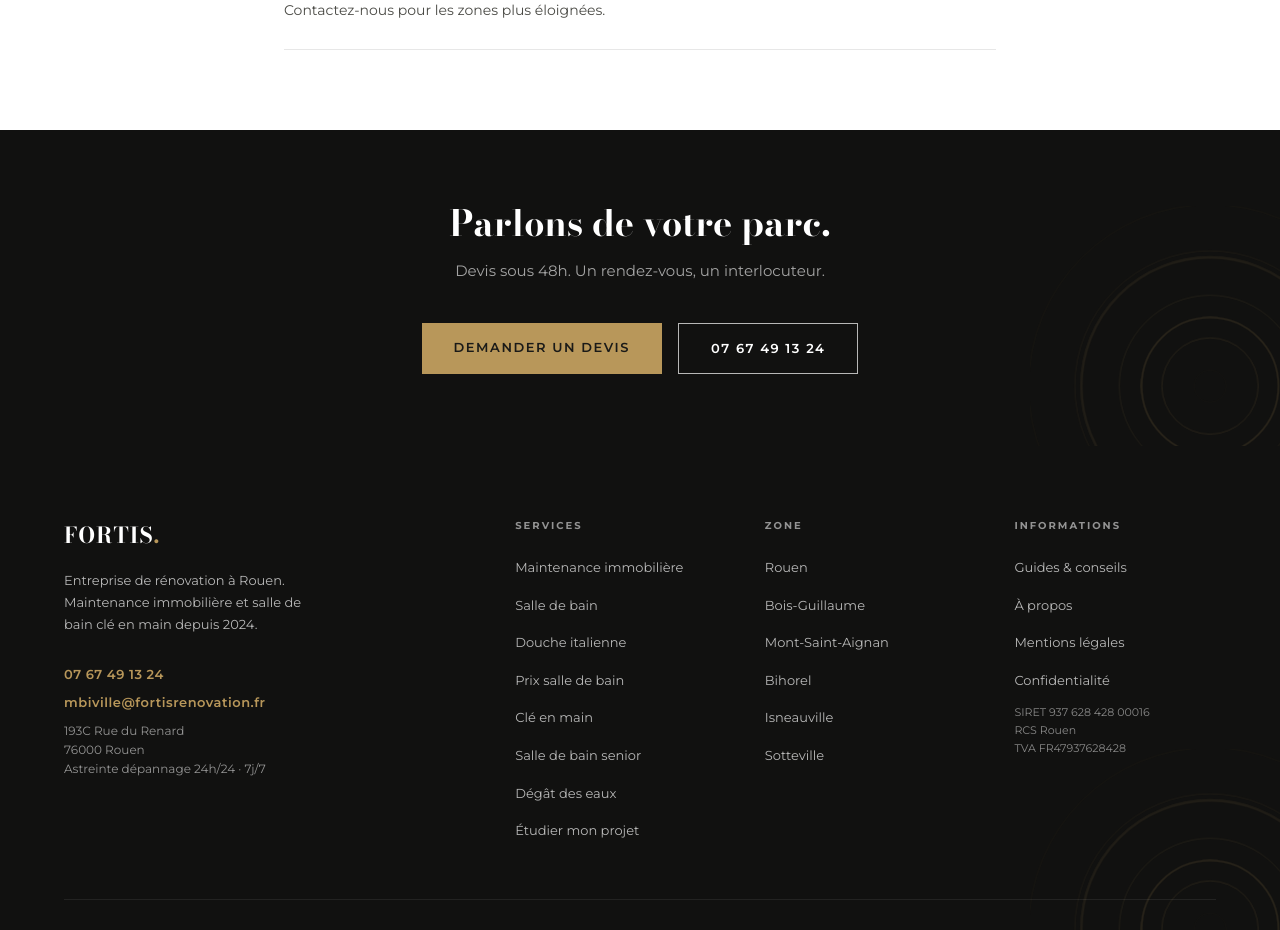
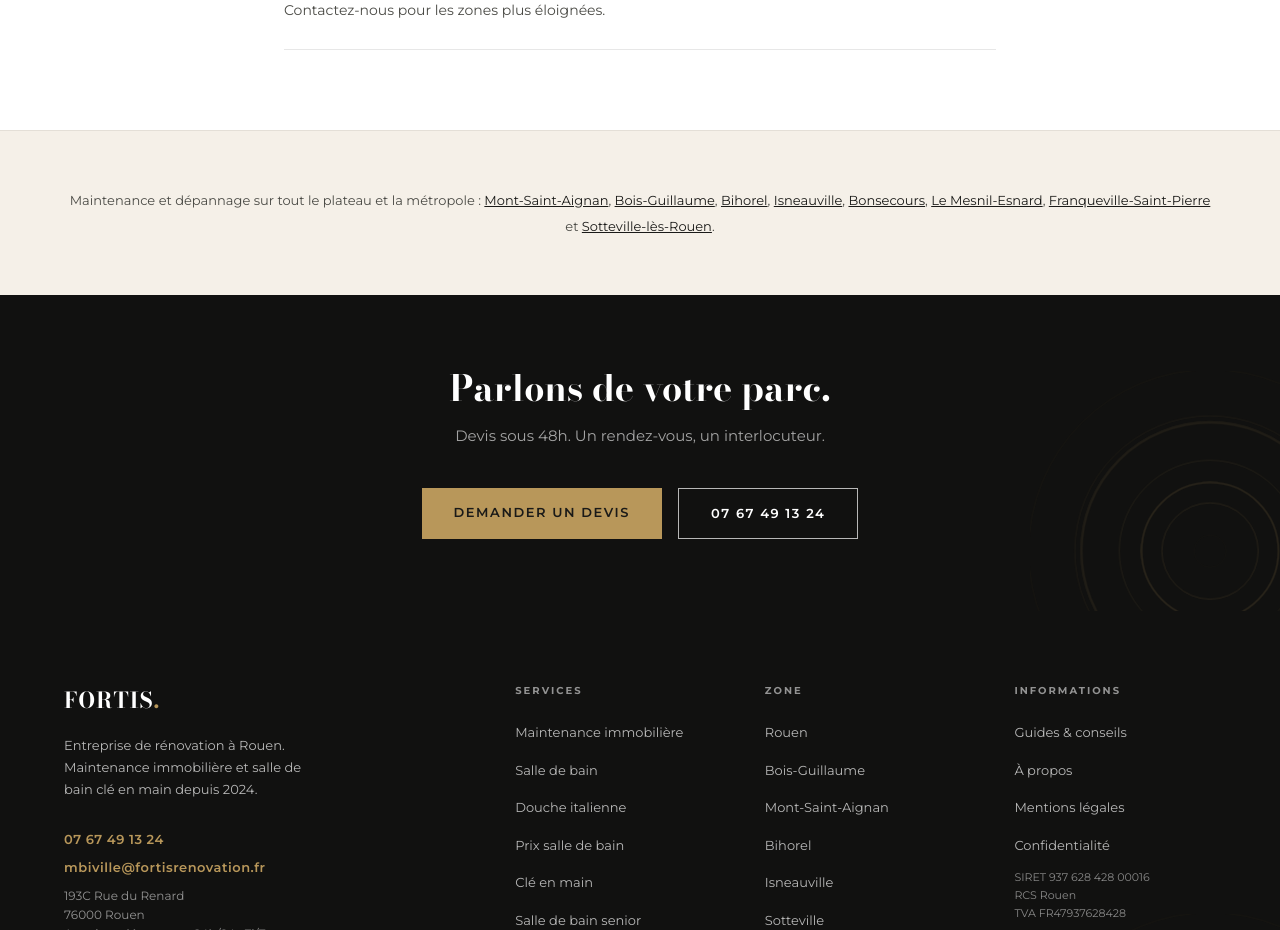
Before and after one commit to mbiville-hash/fortisrenovation, a Next.js app: page /professionnels in a window 1280 px wide. Shown: the part 4900-5830 px from the top of the page. Built offline with nearby package versions, Linux system fonts and the light colour scheme.

Commit message:
feat: fusion pages pro (301) + maillage communes + menu groupe + avis HeroA (etapes C+D)

```diff
--- a/app/professionnels/page.tsx
+++ b/app/professionnels/page.tsx
@@ -205,6 +205,23 @@ export default function ProsPage() {
           </div>
         </section>
 
+        {/* Zone & maillage — communes desservies */}
+        <section style={{ background: 'var(--paper)', padding: '56px 0', borderTop: '1px solid rgba(26,26,24,0.08)' }}>
+          <div className="container" data-reveal>
+            <p style={{ fontSize: 13, color: 'var(--ink-soft)', lineHeight: 2, textAlign: 'center' }}>
+              Maintenance et dépannage sur tout le plateau et la métropole :{' '}
+              <Link href="/plombier-mont-saint-aignan" style={{ color: 'var(--ink)', textDecoration: 'underline' }}>Mont-Saint-Aignan</Link>,{' '}
+              <Link href="/plombier-bois-guillaume" style={{ color: 'var(--ink)', textDecoration: 'underline' }}>Bois-Guillaume</Link>,{' '}
+              <Link href="/plombier-bihorel" style={{ color: 'var(--ink)', textDecoration: 'underline' }}>Bihorel</Link>,{' '}
+              <Link href="/plombier-isneauville" style={{ color: 'var(--ink)', textDecoration: 'underline' }}>Isneauville</Link>,{' '}
+              <Link href="/plombier-bonsecours" style={{ color: 'var(--ink)', textDecoration: 'underline' }}>Bonsecours</Link>,{' '}
+              <Link href="/plombier-le-mesnil-esnard" style={{ color: 'var(--ink)', textDecoration: 'underline' }}>Le Mesnil-Esnard</Link>,{' '}
+              <Link href="/plombier-franqueville-saint-pierre" style={{ color: 'var(--ink)', textDecoration: 'underline' }}>Franqueville-Saint-Pierre</Link>{' '}
+              et <Link href="/plombier-sotteville-les-rouen" style={{ color: 'var(--ink)', textDecoration: 'underline' }}>Sotteville-lès-Rouen</Link>.
+            </p>
+          </div>
+        </section>
+
         {/* CTA */}
         <section style={{ ...darkSection, padding: '72px 0', textAlign: 'center' }}>
           <Rings className="rings--br" />
--- a/components/Nav.tsx
+++ b/components/Nav.tsx
@@ -127,6 +127,12 @@ export default function Nav() {
         .nav-panel-links a[aria-current="page"] {
           color: var(--gold);
         }
+        .nav-group {
+          font-size: 10px; font-weight: 700; letter-spacing: 0.18em;
+          text-transform: uppercase; color: var(--gold);
+          padding: 18px 0 6px; opacity: 0.85;
+        }
+        .nav-group:first-child { padding-top: 4px; }
         .nav-panel-meta {
           margin-top: 24px;
           color: rgba(255,255,255,0.5);
@@ -166,12 +172,14 @@ export default function Nav() {
       {open && (
         <div className="nav-panel">
           <div className="nav-panel-links">
+            <span className="nav-group">Particuliers</span>
             <Link href="/salle-de-bain-rouen" onClick={() => setOpen(false)} aria-current={pathname === '/salle-de-bain-rouen' ? 'page' : undefined}>Salle de bain</Link>
             <Link href="/douche-italienne-rouen" onClick={() => setOpen(false)} aria-current={pathname === '/douche-italienne-rouen' ? 'page' : undefined}>Douche italienne</Link>
             <Link href="/renovation-salle-de-bain-cle-en-main-rouen" onClick={() => setOpen(false)} aria-current={pathname === '/renovation-salle-de-bain-cle-en-main-rouen' ? 'page' : undefined}>Rénovation clé en main</Link>
             <Link href="/prix-renovation-salle-de-bain-rouen" onClick={() => setOpen(false)} aria-current={pathname === '/prix-renovation-salle-de-bain-rouen' ? 'page' : undefined}>Prix salle de bain</Link>
-            <Link href="/maintenance-immobiliere-rouen" onClick={() => setOpen(false)} aria-current={pathname === '/maintenance-immobiliere-rouen' ? 'page' : undefined}>Maintenance &amp; dépannage</Link>
-            <Link href="/professionnels" onClick={() => setOpen(false)} aria-current={pathname === '/professionnels' ? 'page' : undefined}>Professionnels</Link>
+            <span className="nav-group">Professionnels</span>
+            <Link href="/professionnels" onClick={() => setOpen(false)} aria-current={pathname === '/professionnels' ? 'page' : undefined}>Maintenance &amp; dépannage</Link>
+            <span className="nav-group">L&apos;entreprise</span>
             <Link href="/a-propos" onClick={() => setOpen(false)} aria-current={pathname === '/a-propos' ? 'page' : undefined}>À propos</Link>
             <Link href="/#avis" onClick={() => setOpen(false)}>Avis</Link>
           </div>
--- a/next.config.js
+++ b/next.config.js
@@ -25,6 +25,15 @@ const nextConfig = {
       },
     ]
   },
+  async redirects() {
+    return [
+      {
+        source: '/maintenance-immobiliere-rouen',
+        destination: '/professionnels',
+        permanent: true,
+      },
+    ]
+  },
 }
 
 module.exports = nextConfig
```
Also changed, not shown: 1 other file (tests, documents, lock files or other folders).
